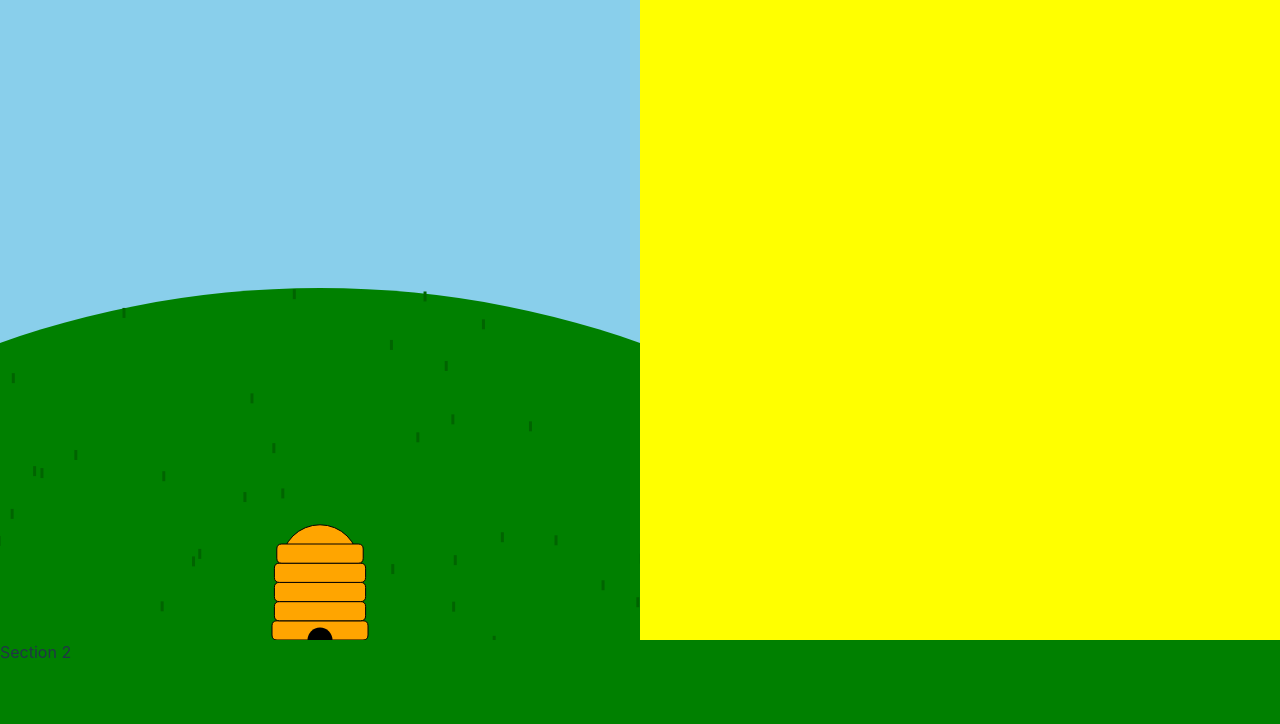
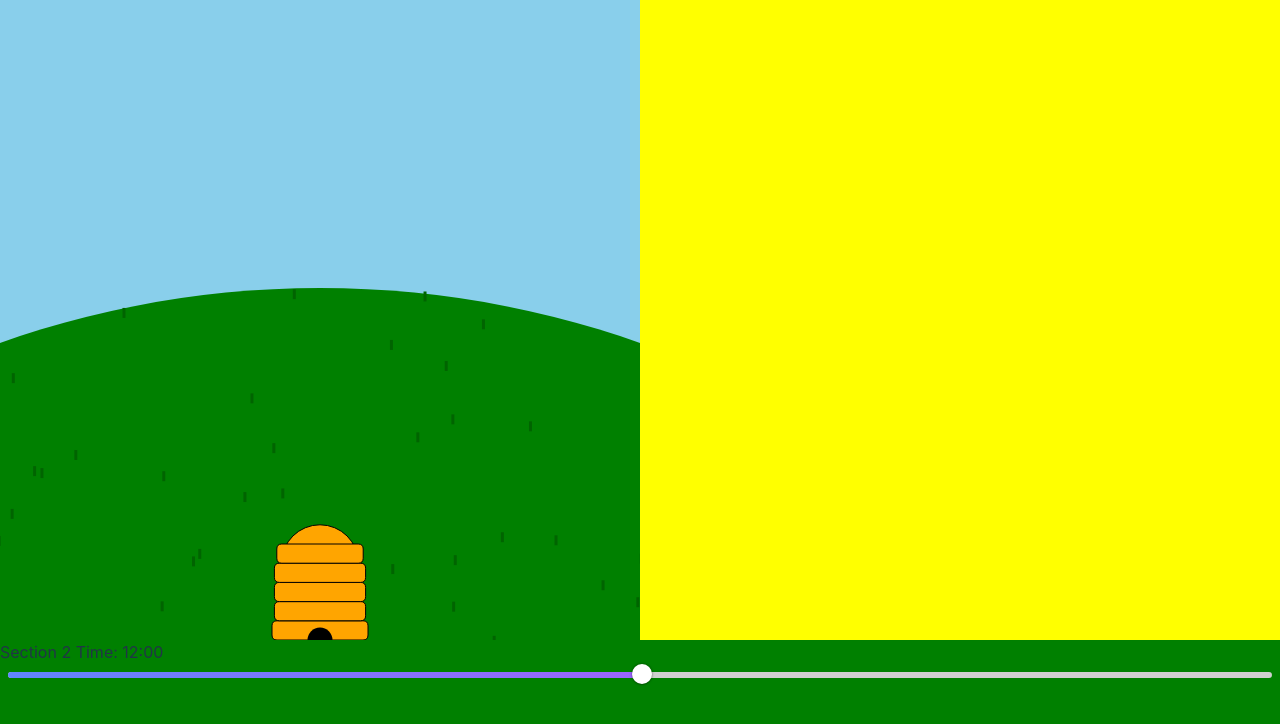
Before and after one commit to gckirchoff/bee-dance, a Svelte app: page / in a window 1280 px wide. Shown: the top 724 px of the page. Built offline with nearby package versions, Linux system fonts and the light colour scheme.

Commit message:
Adding range input to select time of day

```diff
--- a/src/App.svelte
+++ b/src/App.svelte
@@ -1,6 +1,14 @@
 <script lang="ts">
   import Canvas from './components/Canvas.svelte';
   import Field from './components/Field.svelte';
+  import Range from './components/Range.svelte';
+  import { minsToTime } from './utils/general';
+
+  let timeInMins = 720;
+
+  const updateTime = ({ detail: { value } }) => {
+    timeInMins = value;
+  };
 </script>
 
 <main>
@@ -8,7 +16,18 @@
     <div class="canvas-container left"><Field /></div>
     <div class="canvas-container right" />
   </section>
-  <section class="lower">Section 2</section>
+  <section class="lower">
+    Section 2
+    <label for="time-input">Time: {minsToTime(timeInMins)}</label>
+    <Range
+      on:change={updateTime}
+      initialValue={timeInMins}
+      min={360}
+      max={1080}
+      showTooltip={false}
+      id="time-input"
+    />
+  </section>
 </main>
 
 <style>
--- /dev/null
+++ b/src/utils/general/index.ts
@@ -0,0 +1,16 @@
+export const minsToTime = (mins: number): string => {
+  const hours = mins / 60;
+  const minutes = mins % 60;
+  const formattedHours = formatHours(hours);
+  const formattedMinutes = formatMinutes(minutes);
+  const time = `${formattedHours}:${formattedMinutes}`;
+  return time;
+};
+
+const formatHours = (hours: number): string => {
+  const timeHour = hours > 13 ? hours - 12 : hours;
+  return Math.trunc(timeHour).toString().padStart(2, '0');
+};
+
+const formatMinutes = (minutes: number): string =>
+  Math.trunc(minutes).toString().padStart(2, '0');
```
